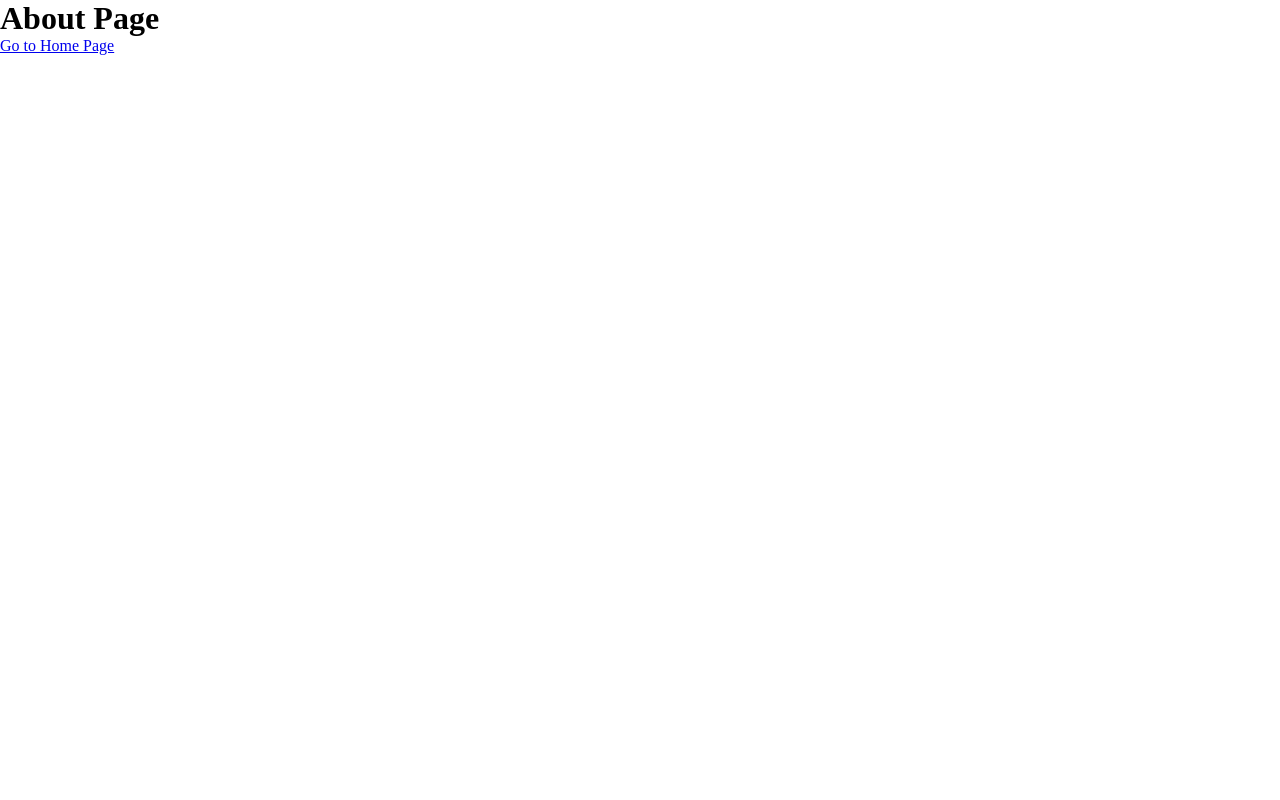
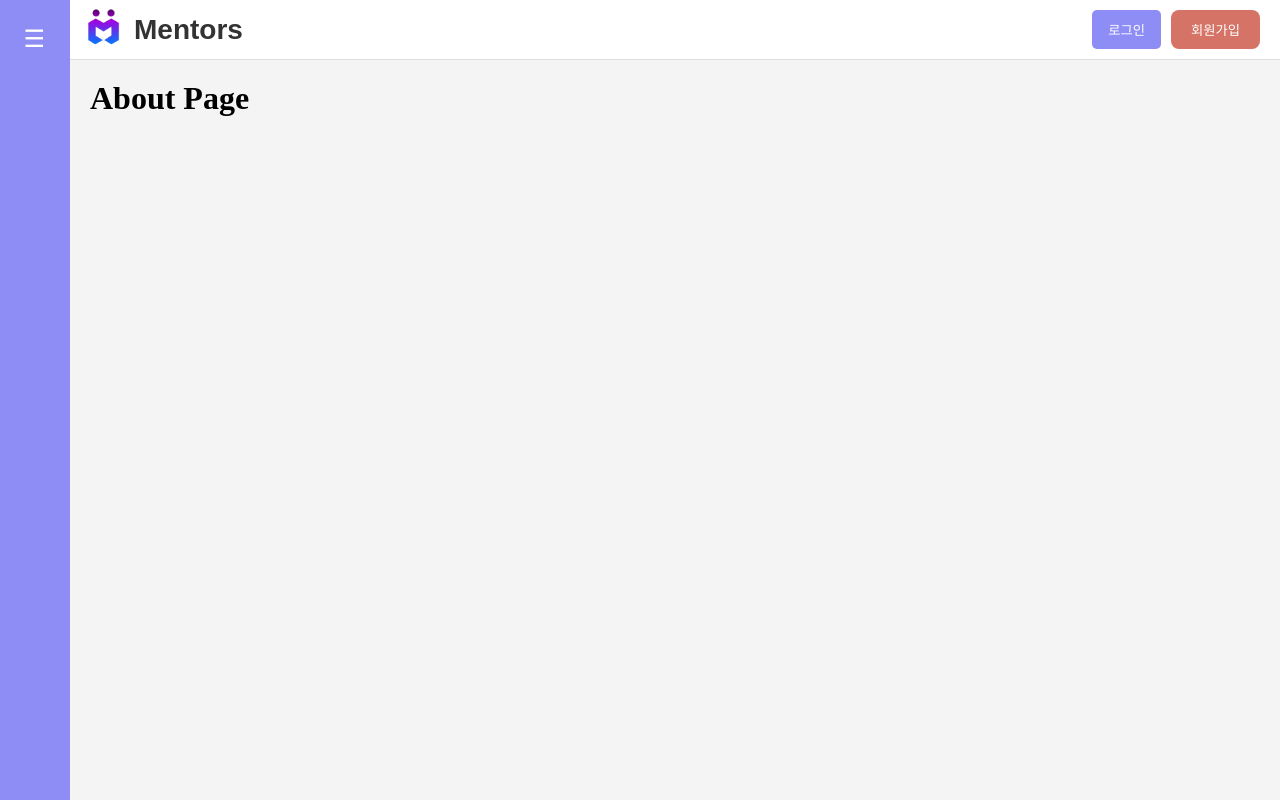
Before and after one commit to DreamCodersKR/Mentors_Front, a Vue app: page /mentors/about in a window 1280 px wide. Built offline with nearby package versions, Linux system fonts and the light colour scheme.

Commit message:
회원가입 페이지 및 사이드바 수정

```diff
--- a/src/router/index.js
+++ b/src/router/index.js
@@ -1,24 +1,25 @@
 import { createRouter, createWebHistory } from "vue-router";
 import HomePage from "@/views/Home.vue";
 import AboutPage from "@/views/About.vue";
-import Testpage from "@/views/Test.vue";
+import TestPage from "@/views/Test.vue";
 import SignUp from "@/views/SignUp.vue";
 
 const routes = [
   {
     path: "/",
-    name: "Home",
-    component: HomePage, // 컴포넌트 이름도 수정
-  },
+    component: HomePage, // 기본 레이아웃을 HomePage로 설정
+    children: [
       {
-    path: "/about",
+        path: "about",
         name: "About",
         component: AboutPage,
       },
       {
-    path: "/test",
+        path: "test",
         name: "Test",
-    component: Testpage,
+        component: TestPage,
+      },
+    ],
   },
   {
     path: "/signup",
--- a/src/views/About.vue
+++ b/src/views/About.vue
@@ -1,8 +1,6 @@
 <template>
   <div>
     <h1>About Page</h1>
-    <router-link to="/">Go to Home Page</router-link>
-    <!-- Home 페이지로 이동하는 링크 -->
   </div>
 </template>
 
--- a/src/views/Home.vue
+++ b/src/views/Home.vue
@@ -1,23 +1,30 @@
 <template>
   <div class="main-container">
+    <!-- 사이드바 영역 -->
     <div class="left-menu" :class="{ 'is-open': isSidebarOpen }">
       <Sidebar @toggle-sidebar="toggleSidebar" :isSidebarOpen="isSidebarOpen" />
     </div>
 
+    <!-- 컨텐츠 영역 -->
     <div class="contWrap" :class="{ 'is-open': isSidebarOpen }">
+      <!-- 헤더 영역 -->
       <header class="header">
-        <h1 class="title"></h1>
+        <div class="logo-container" @click="goToHome">
+          <img src="@/assets/logo.png" alt="Mentors Logo" class="logo" />
+          <h1 class="logo-text">Mentors</h1>
+        </div>
         <div class="auth-buttons">
           <button class="login-btn">로그인</button>
-          <router-link to="/signup"
-            ><button class="signup-btn">회원가입</button></router-link
-          >
+          <router-link to="/signup">
+            <button class="signup-btn">회원가입</button>
+          </router-link>
         </div>
       </header>
 
+      <!-- 여기에 라우터 뷰를 넣어서 컨텐츠가 변환되도록 함 -->
       <div class="content">
-        <router-link to="/about">Go to About Page</router-link><br />
-        <router-link to="/test">테스트 페이지 gaboja~</router-link><br />
+        <router-view />
+        <!-- 이곳에서 페이지 전환이 일어남 -->
       </div>
     </div>
   </div>
@@ -37,6 +44,9 @@ export default {
     toggleSidebar() {
       this.isSidebarOpen = !this.isSidebarOpen; // 사이드바 열림/닫힘 상태 토글
     },
+    goToHome() {
+      this.$router.push("/"); // 로고를 클릭하면 홈으로 이동
+    },
   },
   components: {
     Sidebar,
@@ -54,7 +64,6 @@ export default {
 
 .left-menu {
   width: 70px;
-  /* background-color: #2c3e50; */
   height: 100vh;
   position: relative;
   transition: width 0.3s ease;
@@ -77,15 +86,29 @@ export default {
   height: 60px;
   background-color: #ffffff;
   border-bottom: 1px solid #ddd;
-  padding: 10px;
+  padding: 10px 20px;
   display: flex;
-  justify-content: space-between;
+  justify-content: space-between; /* 로고와 버튼을 좌우로 배치 */
   align-items: center;
 }
 
-.title {
-  margin: 0;
-  font-size: 24px;
+.logo-container {
+  display: flex;
+  align-items: center;
+  margin-left: -16px; /* 왼쪽 여백을 줄이기 */
+  text-decoration: none; /* 밑줄 제거 */
+  cursor: pointer;
+}
+
+.logo {
+  width: 60px;
+}
+
+.logo-text {
+  font-family: "Arial", sans-serif;
+  font-size: 28px;
+  font-weight: bold;
+  color: #333;
 }
 
 .auth-buttons {
@@ -106,13 +129,12 @@ button {
 }
 
 .login-btn:hover {
-  background-color: #6a6ad5; /* 호버 시 어두운 보라색 */
+  background-color: #6a6ad5;
 }
 
 .signup-btn {
-  background-color: #d67367; /* 그레이시 핑크 */
+  background-color: #d67367;
   color: white;
-  border: none;
   padding: 10px 20px;
   border-radius: 8px;
   cursor: pointer;
@@ -120,7 +142,7 @@ button {
 }
 
 .signup-btn:hover {
-  background-color: #c65d5d; /* 호버 시 더 어두운 그레이시 핑크 */
+  background-color: #c65d5d;
 }
 
 button:hover {
--- a/src/views/Test.vue
+++ b/src/views/Test.vue
@@ -1,7 +1,6 @@
 <template>
   <div>
     <h1>테스트 페이지 입니다</h1>
-    <router-link to="/">Go to Home Page</router-link><br />
     <button style="margin-top: 10px" @click="sendPostTestMessage">
       통신테스트
     </button>
```
Also changed, not shown: src/assets/logo.png, 1 other file (tests, documents, lock files or other folders). Lines whose indentation alone changed are shown as unchanged.
